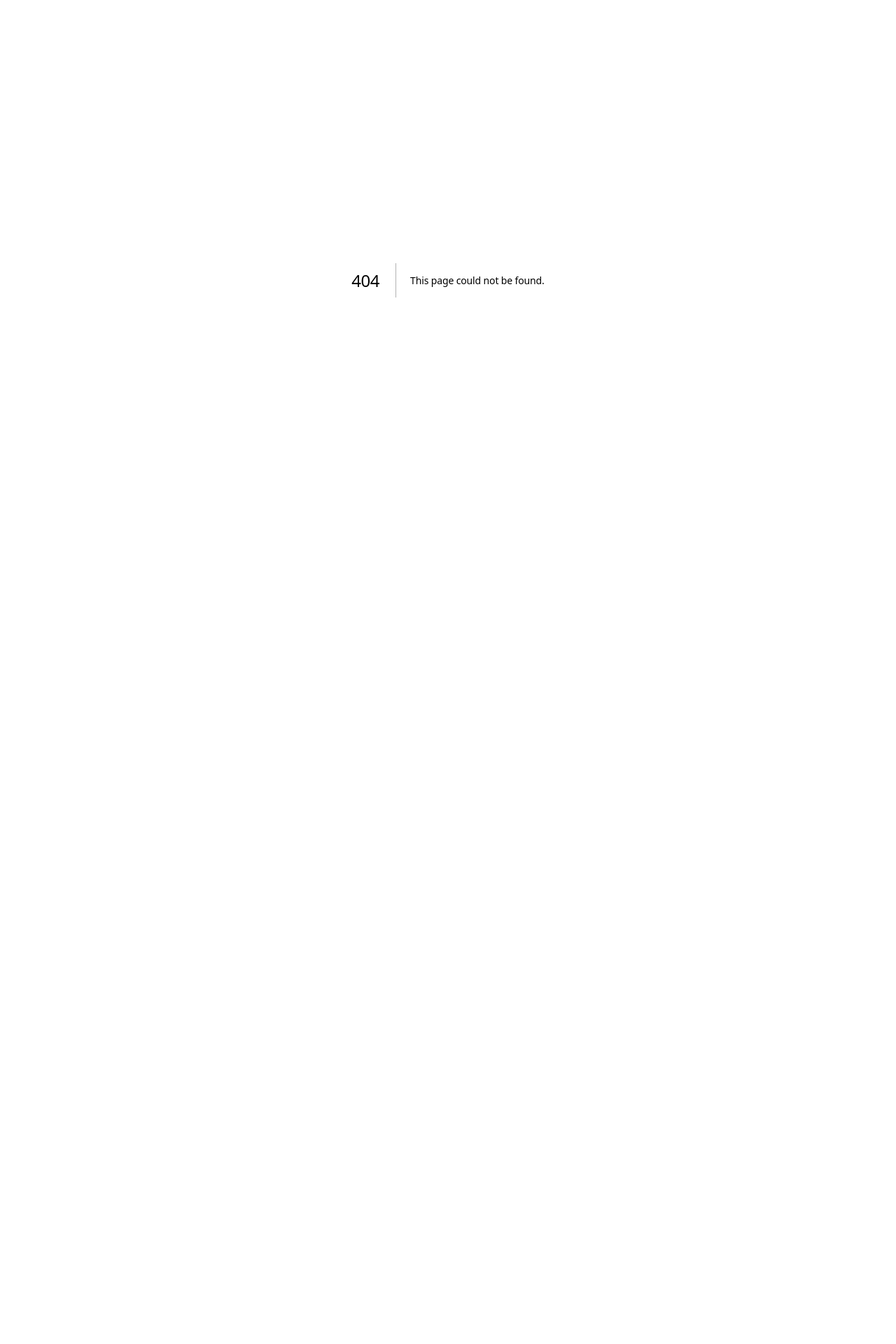
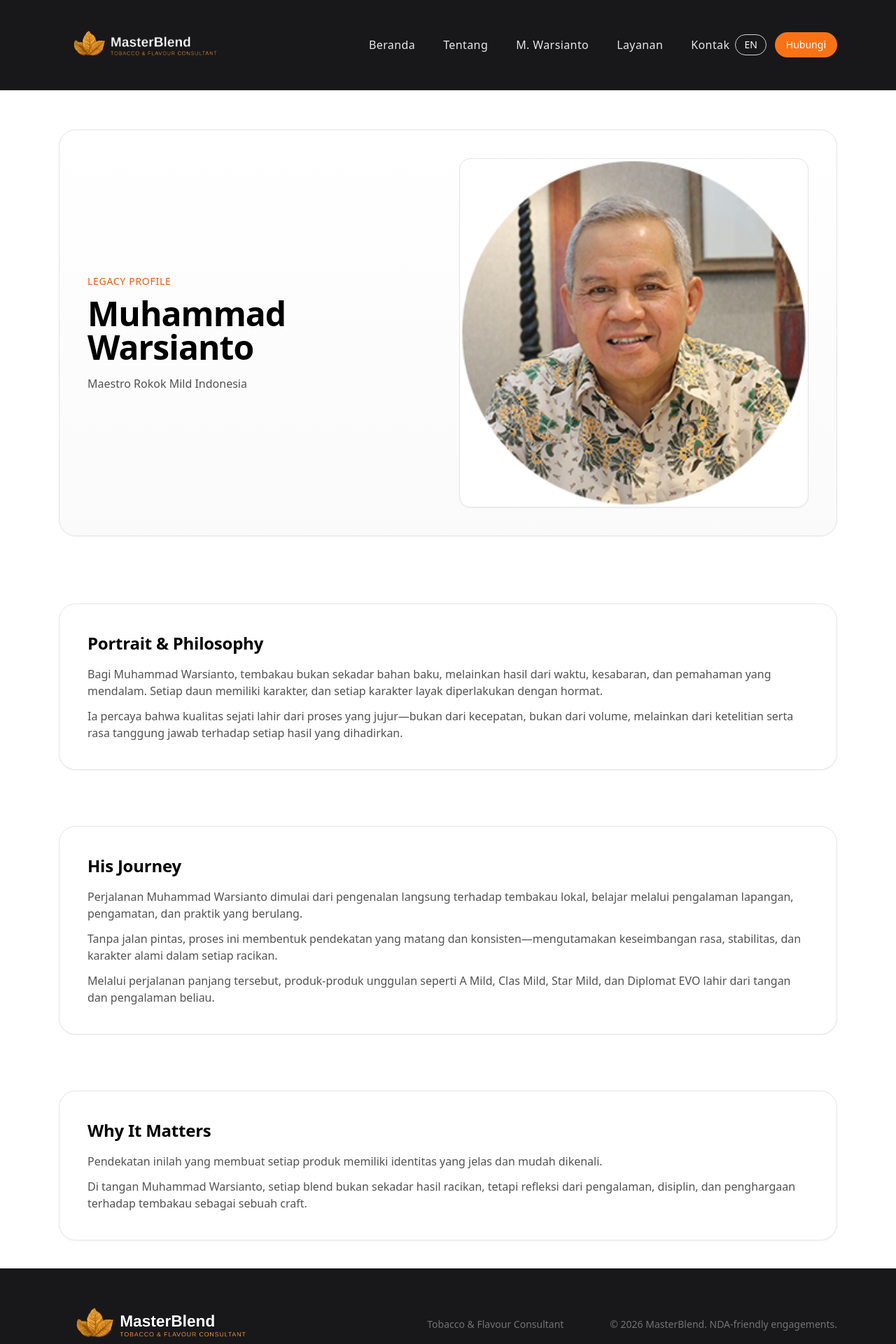
Before and after one commit to vrendragraha-cloud/masterblend-site, a Next.js app: page /muhammad-warsianto in a window 1280 px wide. Before the commit this address had no page. Shown: the top 1920 px of the page at 70% size. Before the commit the page ends 800 px from the top, so only its background shows below. Built offline with nearby package versions, Linux system fonts and the light colour scheme.

Commit message:
Add Muhammad Warsianto legacy page, header nav, OG assets

```diff
--- a/app/layout.tsx
+++ b/app/layout.tsx
@@ -33,7 +33,7 @@ export const metadata: Metadata = {
     card: "summary_large_image",
     title: "MasterBlend — Tobacco & Flavour Consulting",
     description:
-      "Kami membantu perusahaan Rokok untuk mengembangkan dan memproduksi produk tembakau dan flavour dengan kualitas terbaik menggunakan formulasi legendaris dari sang Maestro Rokok Indonesia: Alm. M. Warsianto.",
+      "Kami membantu perusahaan Rokok untuk mengembangkan dan memproduksi produk tembakau dan flavour dengan kualitas terbaik menggunakan formulasi legendaris dari sang Maestro Rokok Indonesia: Alm. M. Warsianto-.",
     images: ["/og-image.jpg"],
   },
   robots: {
--- /dev/null
+++ b/app/muhammad-warsianto/head.tsx
@@ -0,0 +1,33 @@
+import type { Metadata } from "next";
+
+export const metadata: Metadata = {
+  title: "Muhammad Warsianto — Maestro Rokok Mild Indonesia | MasterBlend",
+  description:
+    "Profil Muhammad Warsianto, sosok di balik lahirnya konsep Low Tar Low Nicotine (LTLN) di Indonesia dan pengembangan merek-merek rokok mild ternama.",
+  alternates: { canonical: "/muhammad-warsianto" },
+  openGraph: {
+    title: "Muhammad Warsianto — Maestro Rokok Mild Indonesia",
+    description:
+      "Sosok di balik lahirnya konsep Low Tar Low Nicotine (LTLN) dan legacy penting dalam dunia rokok mild Indonesia.",
+    url: "/muhammad-warsianto",
+    siteName: "MasterBlend",
+    locale: "id_ID",
+    type: "profile",
+    images: [
+      {
+        url: "/og-image-muhammad-warsianto.jpg",
+        width: 1200,
+        height: 630,
+        alt: "Muhammad Warsianto — MasterBlend",
+      },
+    ],
+  },
+  twitter: {
+    card: "summary_large_image",
+    title: "Muhammad Warsianto — MasterBlend",
+    description:
+      "Profil legacy: Muhammad Warsianto, Maestro Rokok Mild Indonesia.",
+    images: ["/og-image-muhammad-warsianto.jpg"],
+  },
+  robots: { index: true, follow: true },
+};
--- /dev/null
+++ b/app/muhammad-warsianto/page.tsx
@@ -0,0 +1,140 @@
+"use client";
+
+import SiteHeader from "@/components/SiteHeader";
+import SiteFooter from "@/components/SiteFooter";
+import { pick } from "@/components/i18n";
+import { useLang } from "@/components/LanguageProvider";
+import Image from "next/image";
+
+export default function MuhammadWarsiantoPage() {
+  const { lang } = useLang();
+
+  return (
+    <>
+      <SiteHeader />
+
+      <main className="mx-auto max-w-6xl px-5">
+        {/* HERO */}
+        <section className="py-14">
+          <div className="rounded-3xl border border-neutral-200 bg-gradient-to-b from-white to-neutral-50 p-10 shadow-sm">
+            <div className="grid gap-8 md:grid-cols-2 md:items-center">
+
+              {/* TEXT */}
+              <div>
+                <p className="text-sm uppercase tracking-wider text-orange-600">
+                  {pick(lang, { id: "Legacy Profile", en: "Legacy Profile" })}
+                </p>
+
+                <h1 className="mt-3 text-4xl font-semibold leading-tight md:text-5xl">
+                  Muhammad Warsianto
+                </h1>
+
+                <p className="mt-4 max-w-xl text-neutral-600">
+                  {pick(lang, {
+                    id: "Maestro Rokok Mild Indonesia",
+                    en: "Maestro of Indonesia’s Mild Cigarette Craft",
+                  })}
+                </p>
+              </div>
+
+              {/* IMAGE */}
+              <div className="relative">
+                <div className="overflow-hidden rounded-2xl border border-neutral-200 bg-white shadow-sm">
+                  <Image
+                    src="/direktur-warsianto.png"
+                    alt="Muhammad Warsianto"
+                    width={600}
+                    height={315}
+                    priority
+                    className="w-full h-auto object-cover"
+                  />
+                </div>
+              </div>
+
+            </div>
+          </div>
+        </section>
+
+        {/* PORTRAIT & PHILOSOPHY */}
+        <section className="py-10">
+          <div className="rounded-3xl border border-neutral-200 bg-white p-10 shadow-sm">
+            <h2 className="text-2xl font-semibold">
+              {pick(lang, { id: "Portrait & Philosophy", en: "Portrait & Philosophy" })}
+            </h2>
+
+            <div className="mt-4 space-y-3 text-neutral-600">
+              <p>
+                {pick(lang, {
+                  id: "Bagi Muhammad Warsianto, tembakau bukan sekadar bahan baku, melainkan hasil dari waktu, kesabaran, dan pemahaman yang mendalam. Setiap daun memiliki karakter, dan setiap karakter layak diperlakukan dengan hormat.",
+                  en: "For Muhammad Warsianto, tobacco is not merely a raw material, but the result of time, patience, and deep understanding. Every leaf carries its own character, and every character deserves to be treated with respect.",
+                })}
+              </p>
+              <p>
+                {pick(lang, {
+                  id: "Ia percaya bahwa kualitas sejati lahir dari proses yang jujur—bukan dari kecepatan, bukan dari volume, melainkan dari ketelitian serta rasa tanggung jawab terhadap setiap hasil yang dihadirkan.",
+                  en: "He believes that true quality is born from an honest process—not from speed, not from volume, but from precision and responsibility for every result created.",
+                })}
+              </p>
+            </div>
+          </div>
+        </section>
+
+        {/* HIS JOURNEY */}
+        <section className="py-10">
+          <div className="rounded-3xl border border-neutral-200 bg-white p-10 shadow-sm">
+            <h2 className="text-2xl font-semibold">
+              {pick(lang, { id: "His Journey", en: "His Journey" })}
+            </h2>
+
+            <div className="mt-4 space-y-3 text-neutral-600">
+              <p>
+                {pick(lang, {
+                  id: "Perjalanan Muhammad Warsianto dimulai dari pengenalan langsung terhadap tembakau lokal, belajar melalui pengalaman lapangan, pengamatan, dan praktik yang berulang.",
+                  en: "Muhammad Warsianto’s journey began with direct exposure to local tobacco—learning through field experience, careful observation, and repeated practice.",
+                })}
+              </p>
+              <p>
+                {pick(lang, {
+                  id: "Tanpa jalan pintas, proses ini membentuk pendekatan yang matang dan konsisten—mengutamakan keseimbangan rasa, stabilitas, dan karakter alami dalam setiap racikan.",
+                  en: "Without shortcuts, this process shaped a mature and consistent approach—prioritizing balance, stability, and the natural character of each blend.",
+                })}
+              </p>
+              <p>
+                {pick(lang, {
+                  id: "Melalui perjalanan panjang tersebut, produk-produk unggulan seperti A Mild, Clas Mild, Star Mild, dan Diplomat EVO lahir dari tangan dan pengalaman beliau.",
+                  en: "Through this long journey, distinguished products such as A Mild, Clas Mild, Star Mild, and Diplomat EVO emerged from his hands and experience.",
+                })}
+              </p>
+            </div>
+          </div>
+        </section>
+
+        {/* WHY IT MATTERS */}
+        <section className="py-10">
+          <div className="rounded-3xl border border-neutral-200 bg-white p-10 shadow-sm">
+            <h2 className="text-2xl font-semibold">
+              {pick(lang, { id: "Why It Matters", en: "Why It Matters" })}
+            </h2>
+
+            <div className="mt-4 space-y-3 text-neutral-600">
+              <p>
+                {pick(lang, {
+                  id: "Pendekatan inilah yang membuat setiap produk memiliki identitas yang jelas dan mudah dikenali.",
+                  en: "This approach is what gives each product a clear and recognizable identity.",
+                })}
+              </p>
+              <p>
+                {pick(lang, {
+                  id: "Di tangan Muhammad Warsianto, setiap blend bukan sekadar hasil racikan, tetapi refleksi dari pengalaman, disiplin, dan penghargaan terhadap tembakau sebagai sebuah craft.",
+                  en: "In the hands of Muhammad Warsianto, every blend becomes more than a composition—it reflects experience, discipline, and respect for tobacco as a craft.",
+                })}
+              </p>
+            </div>
+          </div>
+        </section>
+      </main>
+
+      <SiteFooter />
+    </>
+  );
+}
--- a/components/SiteHeader.tsx
+++ b/components/SiteHeader.tsx
@@ -11,30 +11,31 @@ export default function SiteHeader() {
   const [open, setOpen] = useState(false);
 
   const nav = [
-    { href: "/", label: pick(lang, { en: "Home", id: "Beranda" }) },
-    { href: "/about", label: pick(lang, { en: "About Us", id: "Tentang" }) },
-    { href: "/services", label: pick(lang, { en: "Services", id: "Layanan" }) },
-    { href: "/contact", label: pick(lang, { en: "Contact", id: "Kontak" }) },
+    { href: "/", label: pick(lang, { id: "Beranda", en: "Home" }) },
+    { href: "/about", label: pick(lang, { id: "Tentang", en: "About" }) },
+    { href: "/muhammad-warsianto", label: pick(lang, { id: "M. Warsianto", en: "M. Warsianto" }) },
+    { href: "/services", label: pick(lang, { id: "Layanan", en: "Services" }) },
+    { href: "/contact", label: pick(lang, { id: "Kontak", en: "Contact" }) },
   ];
 
   return (
-    <header className="sticky top-0 z-50 bg-zinc-900 text-white border-b border-zinc-800">
+    <header className="sticky top-0 z-50 border-b border-zinc-800 bg-zinc-900 text-white">
       <div className="mx-auto flex max-w-6xl items-center justify-between px-5 py-4">
         <Link href="/" className="flex items-center gap-3" onClick={() => setOpen(false)}>
           <img
             src="/brand/masterblend_wordmark_dark.svg"
             alt="MasterBlend"
-            className="h-20 md:h-25 w-auto"
+            className="h-20 w-auto md:h-24"
           />
         </Link>
 
         {/* Desktop nav */}
-        <nav className="hidden items-center gap-8 md:flex text-base font-medium text-white/90 tracking-wide">
+        <nav className="hidden items-center gap-6 text-base font-medium tracking-wide text-white/90 md:flex">
           {nav.map((n) => (
             <Link
               key={n.href}
               href={n.href}
-              className="hover:text-orange-300 transition"
+              className="whitespace-nowrap rounded-full px-2 py-1 transition hover:text-orange-300"
             >
               {n.label}
             </Link>
@@ -47,7 +48,7 @@ export default function SiteHeader() {
           {/* Desktop CTA */}
           <Link
             href="/contact"
-            className="hidden md:inline-flex rounded-full bg-orange-500 px-4 py-2 text-sm font-medium text-white shadow-sm hover:opacity-95"
+            className="hidden rounded-full bg-orange-500 px-4 py-2 text-sm font-medium text-white shadow-sm hover:opacity-95 md:inline-flex"
           >
             {pick(lang, { en: "Get in touch", id: "Hubungi" })}
           </Link>
@@ -66,7 +67,7 @@ export default function SiteHeader() {
 
       {/* Mobile dropdown */}
       {open && (
-        <div className="md:hidden border-t border-zinc-800 bg-zinc-900">
+        <div className="border-t border-zinc-800 bg-zinc-900 md:hidden">
           <div className="mx-auto max-w-6xl px-5 py-4">
             <div className="flex flex-col gap-3 text-base font-medium text-white/90">
               {nav.map((n) => (
@@ -74,7 +75,7 @@ export default function SiteHeader() {
                   key={n.href}
                   href={n.href}
                   onClick={() => setOpen(false)}
-                  className="rounded-xl px-3 py-2 hover:bg-zinc-800 hover:text-orange-300 transition"
+                  className="rounded-xl px-3 py-2 transition hover:bg-zinc-800 hover:text-orange-300"
                 >
                   {n.label}
                 </Link>
--- a/components/i18n.ts
+++ b/components/i18n.ts
@@ -12,7 +12,7 @@ export const t = {
         primaryCta: { en: "Contact Us", id: "Hubungi Kami" },
         secondaryCta: { en: "Our Services", id: "Layanan Kami" },
         stat1: { label: { en: "Ready to Blend Tobacco", id: "Tembakau Siap Giling" }, value: { en: "Mild, Bold, Regular, Flavoured Klik Mild, Flavoured Klik Bold, SKT and White Cigarettes", id: "Mild, Bold, Regular, Klik Mild Rasa, Klik Bold Rasa, SKT dan Rokok Putih." } },
-        stat2: { label: { en: "Tobacco & Clove", id: "Tembakau dan Cengkeh" }, value: { en: "High Quality Tobacco from Madura, Pakpi, Lombok, Bojonegoro, Weleri, Paiton Beringin and Ambon Clove", id: "Produk berkualitas dari Madura, Pakpi, Lombok, Bojonegoro, Weleri, Paiton Beringin dan Cengkeh Ambon." } },
+        stat2: { label: { en: "Ready to Use Tobacco & Clove", id: "Tembakau dan Cengkeh Siap Pakai" }, value: { en: "High Quality Tobaccco and Clove from Indonesia and all over the world", id: "Produk Tembakau dan Cengkeh berkualitas dari Berbagai Area Seluruh Indonesia dan Dunia." } },
         stat3: { label: { en: "Service", id: "Jasa" }, value: { en: "Providing Consultation and Support Services", id: "Memberikan Konsultasi dan Pendampingan" } },
         sectionWhatWeDo: { en: "What We Do", id: "Apa yang Kami Kerjakan" },
         sectionCtaTitle: { en: "Ready to standardise your product?", id: "Siap standarisasi produk Anda?" },
```
Also changed, not shown: public/direktur-warsianto.png (added), public/og-image-muhammad-warsianto.jpg (added).
